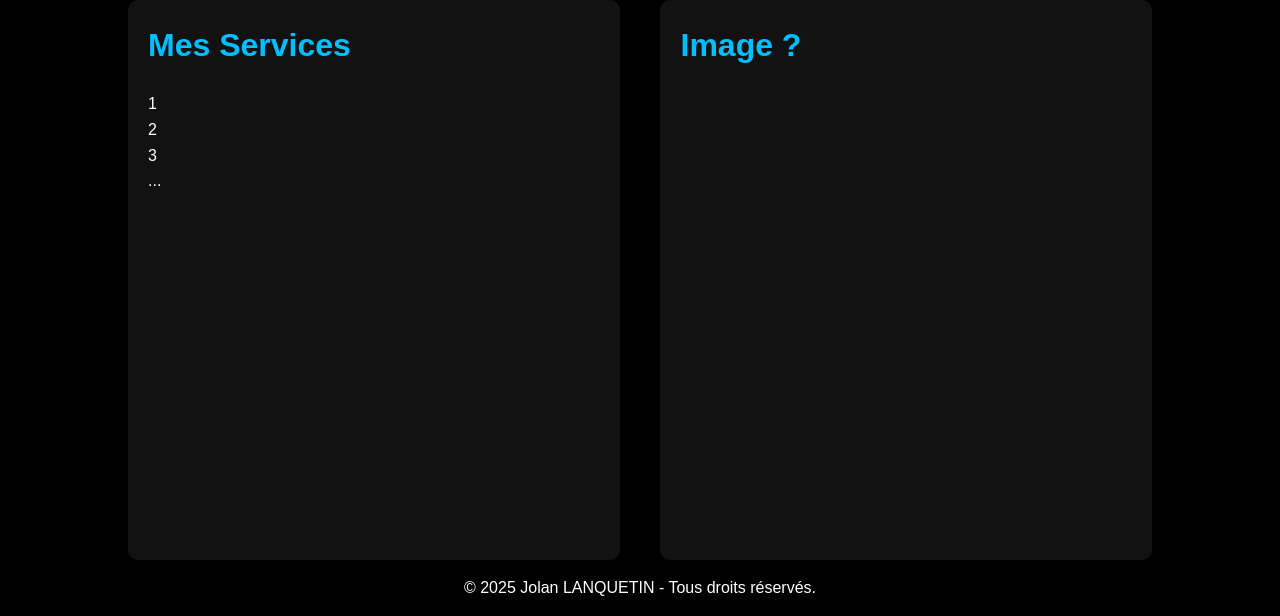
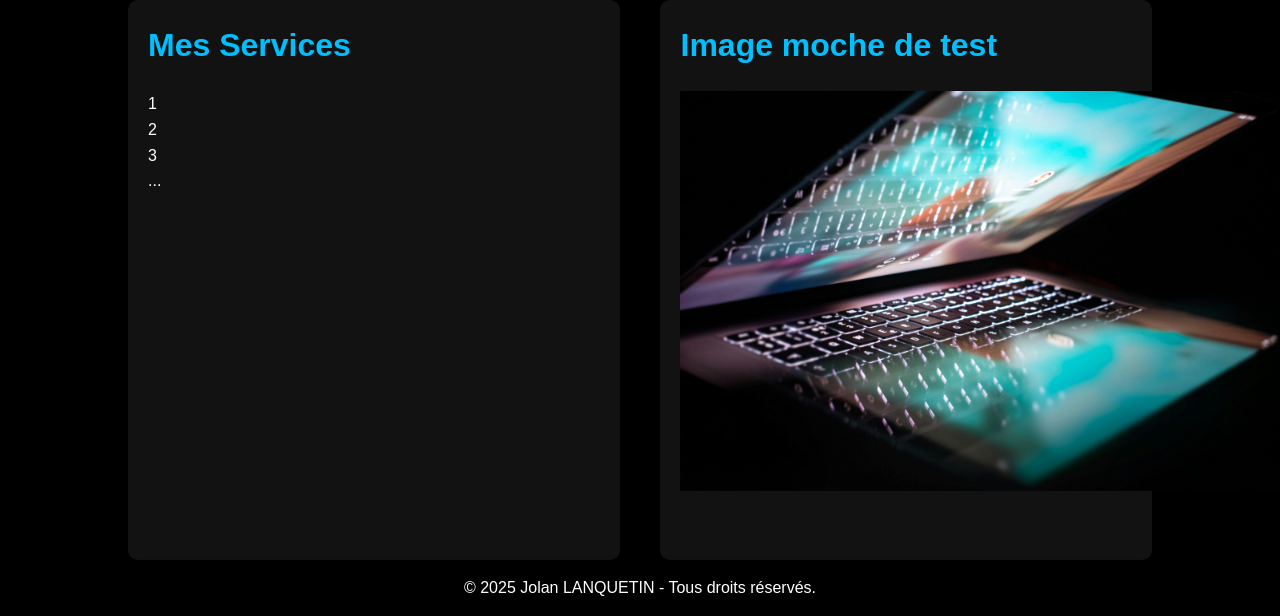
Before and after one commit to Ladrio26/Jlanquetin, a PHP site: page /services.php in a window 1280 px wide. Shown: the part 208-824 px from the top of the page. Run offline with PHP 8.4, Linux system fonts and the light colour scheme.

Commit message:
Site en Dev

```diff
--- a/services.php
+++ b/services.php
@@ -50,7 +50,8 @@
         </div>
 
         <div id="contact" class="contact-form">
-            <h2>Image ?</h2>
+            <h2>Image moche de test</h2>
+            <img src="images/ordiportable.jpg" alt="Web" width="600" height="400">
         </div>
 
     </div>
```
Also changed, not shown: images/ordiportable.jpg (renamed from ordi portable.jpg), pexels-pixabay-461064.jpg (deleted).
